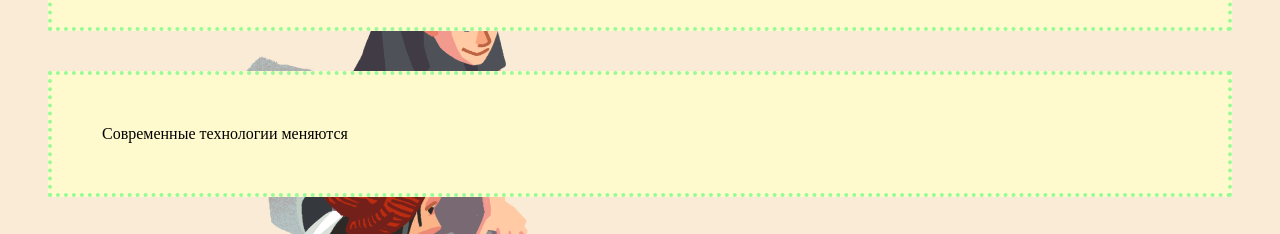
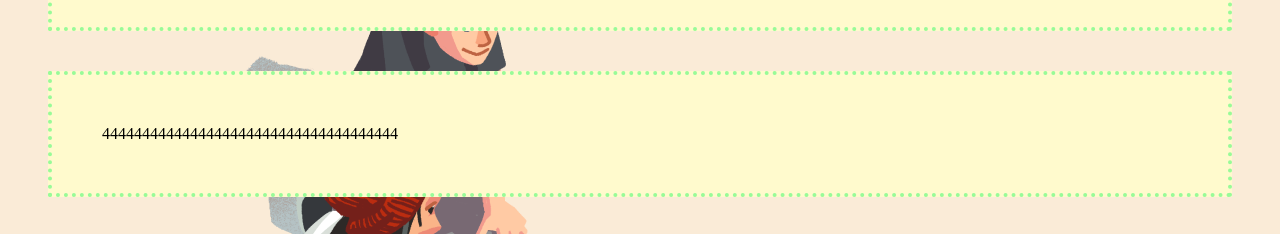
Before and after one commit to Varva424/maket, a plain HTML site: page interes.html in a window 1280 px wide. Shown: the part 161-395 px from the top of the page. Drawn offline with Linux system fonts and the light colour scheme.

Commit message:
Update interes.html

```diff
--- a/interes.html
+++ b/interes.html
@@ -18,7 +18,7 @@
         <a href="Portfolio.html">Мое портфолио</a>
         <a href="possible.html">Возможности</a>
     </p>
-    <p>Современные технологии меняются</p>
+    <p>4444444444444444444444444444444444444</p>
     <p>Актуальнсть изучение перспективных направлений</p>
     <p>Исследования возможностей</p>
 
```
